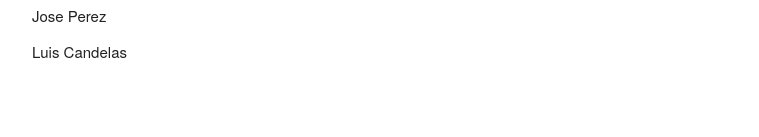
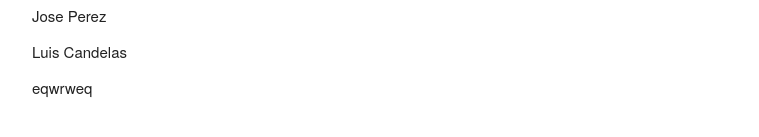
Before and after one commit to 1984Miguel/nuevaAgenda, an Angular app in the folder Agenda/: page / in a window 1280 px wide. Shown: the part 555-692 px from the top of the page, without its empty margins (142-901 px from the left). Built offline with nearby package versions, Linux system fonts and the light colour scheme; data requests are answered from the project's data file.

Commit message:
pongo variables de entorno

```diff
--- a/Agenda/db.json
+++ b/Agenda/db.json
@@ -26,6 +26,13 @@
       "telefono": "3232",
       "correo": "sdfds@dsfsd.es",
       "id": 4
+    },
+    {
+      "nombre": "eqwrweq",
+      "apellido": "",
+      "telefono": "",
+      "correo": "",
+      "id": 5
     }
   ]
 }
--- a/Agenda/src/app/contactos.service.ts
+++ b/Agenda/src/app/contactos.service.ts
@@ -5,6 +5,8 @@ import {Contacto} from "./contactos"
 import {Http, Response} from "@angular/http"
 import {Observable} from "rxjs/Observable"
 import "rxjs/add/operator/map"
+
+import {environment} from "../environments/environment";
 
 
 // un servicio es una clase decorada con @injectable
@@ -36,7 +38,7 @@ obteberContactos(): Observable<Contacto[]>
   // es un operador de los objetos Observables Este operador tranforma un observable en otro
   // obs response -> obs contacto
   return this._http
-  .get('http://localhost:3004/contactos')
+  .get(`${environment.apiUri}/contactos`)
   .map((respuesta : Response) =>{
         return Contacto.nuevaColeccionDesdeJson(respuesta.json());
 
@@ -61,7 +63,7 @@ agregarContacto(contacto: Contacto): Observable<Contacto>
 {
   //this._contactos.push(contacto);
   return this._http
-        .post('http://localhost:3004/contactos', contacto)
+        .post(`${environment.apiUri}/contactos`, contacto)
          .map((respuesta: Response) =>{
            return Contacto.nuevodesdeJson(respuesta.json())
          });
--- a/Agenda/src/environments/environment.ts
+++ b/Agenda/src/environments/environment.ts
@@ -4,5 +4,7 @@
 // The list of which env maps to which file can be found in `.angular-cli.json`.
 
 export const environment = {
-  production: false
+  production: false,
+
+  apiUri: 'http://localhost:3004'
 };
```
